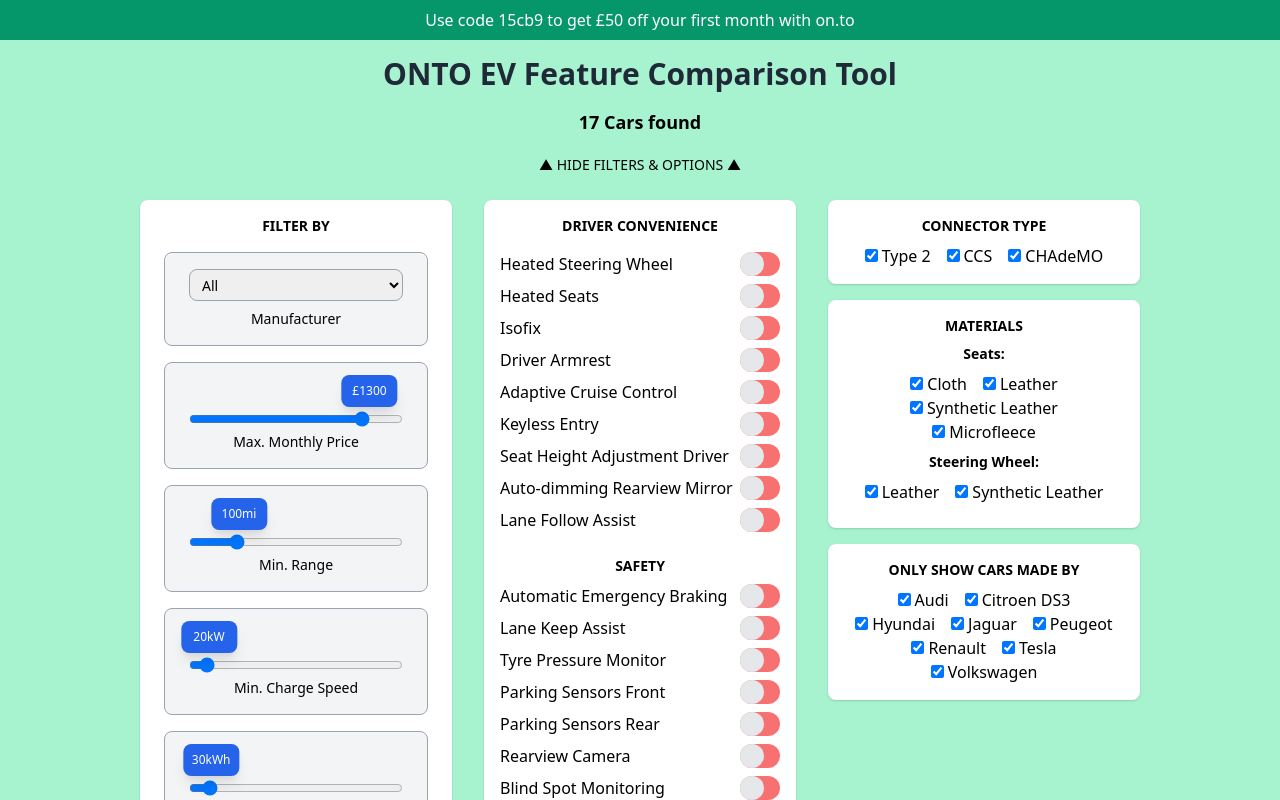
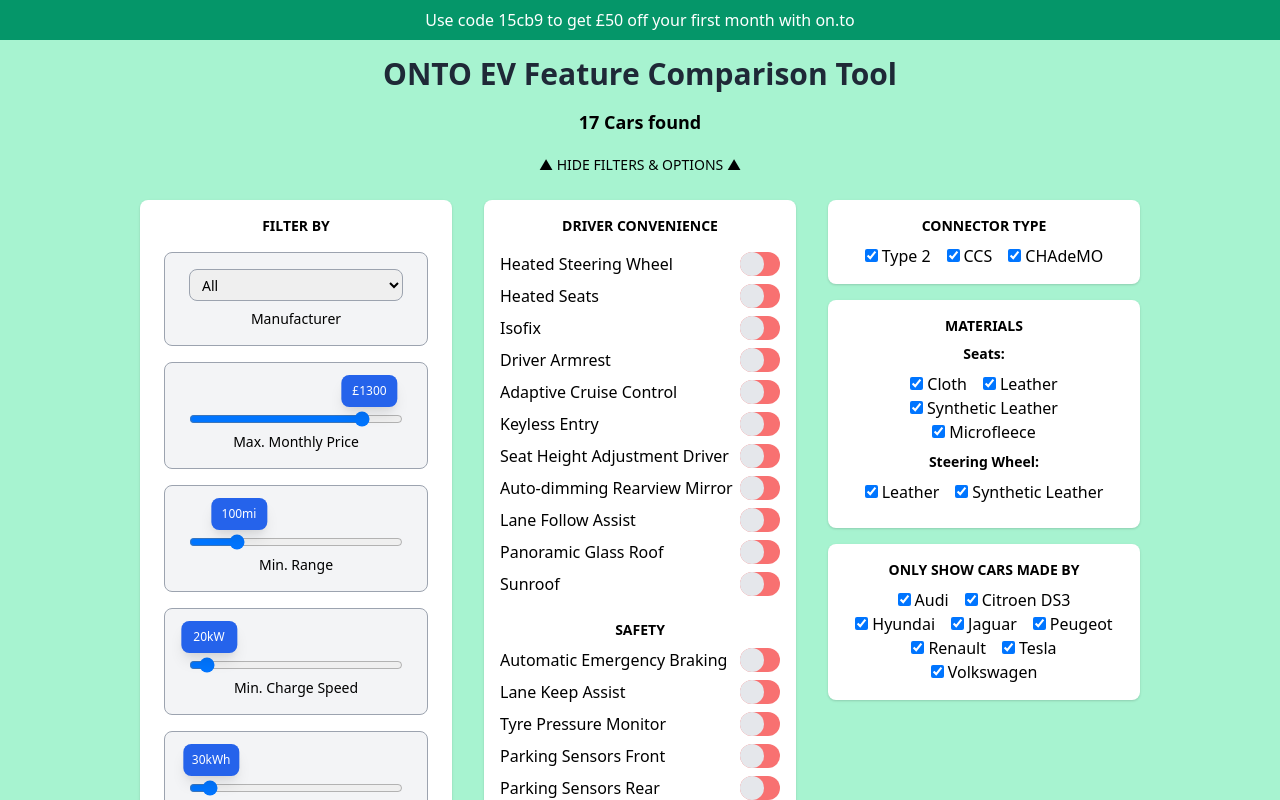
Before and after one commit to benbergmann82/ontofeatures, a React (Create React App) app: page / in a window 1280 px wide. Shown: the top 800 px of the page. Built offline with nearby package versions, Linux system fonts and the light colour scheme.

Commit message:
Added Sunroof and Panoramic Roof Options

```diff
--- a/public/cars_new.json
+++ b/public/cars_new.json
@@ -37,7 +37,9 @@
       "Anti-theft Alarm": true,
       "Electric Foldable Mirrors": true,
       "Heated Seats": true,
-      "Keyless Entry": false
+      "Keyless Entry": false,
+      "Sunroof": false,
+      "Panoramic Glass Roof": false
     },
     "connectivity": {
       "DAB Radio": true,
@@ -113,7 +115,9 @@
       "Anti-theft Alarm": false,
       "Electric Foldable Mirrors": true,
       "Heated Seats": true,
-      "Keyless Entry": true
+      "Keyless Entry": true,
+      "Sunroof": false,
+      "Panoramic Glass Roof": false
     },
     "connectivity": {
       "DAB Radio": true,
@@ -189,7 +193,9 @@
       "Anti-theft Alarm": false,
       "Electric Foldable Mirrors": false,
       "Heated Seats": true,
-      "Keyless Entry": false
+      "Keyless Entry": false,
+      "Sunroof": false,
+      "Panoramic Glass Roof": false
     },
     "connectivity": {
       "DAB Radio": true,
@@ -265,7 +271,9 @@
       "Anti-theft Alarm": false,
       "Electric Foldable Mirrors": false,
       "Heated Seats": false,
-      "Keyless Entry": true
+      "Keyless Entry": true,
+      "Sunroof": false,
+      "Panoramic Glass Roof": false
     },
     "connectivity": {
       "DAB Radio": true,
@@ -341,7 +349,9 @@
       "Anti-theft Alarm": false,
       "Electric Foldable Mirrors": true,
       "Heated Seats": false,
-      "Keyless Entry": true
+      "Keyless Entry": true,
+      "Sunroof": false,
+      "Panoramic Glass Roof": false
     },
     "connectivity": {
       "DAB Radio": true,
@@ -417,7 +427,9 @@
       "Anti-theft Alarm": true,
       "Electric Foldable Mirrors": true,
       "Heated Seats": false,
-      "Keyless Entry": false
+      "Keyless Entry": false,
+      "Sunroof": false,
+      "Panoramic Glass Roof": false
     },
     "connectivity": {
       "DAB Radio": true,
@@ -492,7 +504,9 @@
       "Anti-theft Alarm": true,
       "Electric Foldable Mirrors": true,
       "Heated Seats": false,
-      "Keyless Entry": false
+      "Keyless Entry": false,
+      "Sunroof": false,
+      "Panoramic Glass Roof": false
     },
     "connectivity": {
       "DAB Radio": true,
@@ -567,7 +581,9 @@
       "Anti-theft Alarm": true,
       "Electric Foldable Mirrors": true,
       "Heated Seats": false,
-      "Keyless Entry": false
+      "Keyless Entry": false,
+      "Sunroof": false,
+      "Panoramic Glass Roof": false
     },
     "connectivity": {
       "DAB Radio": true,
@@ -642,7 +658,9 @@
       "Anti-theft Alarm": true,
       "Electric Foldable Mirrors": true,
       "Heated Seats": false,
-      "Keyless Entry": true
+      "Keyless Entry": true,
+      "Sunroof": false,
+      "Panoramic Glass Roof": false
     },
     "connectivity": {
       "DAB Radio": true,
@@ -717,7 +735,9 @@
       "Anti-theft Alarm": true,
       "Electric Foldable Mirrors": true,
       "Heated Seats": true,
-      "Keyless Entry": false
+      "Keyless Entry": false,
+      "Sunroof": false,
+      "Panoramic Glass Roof": false
     },
     "connectivity": {
       "DAB Radio": true,
@@ -792,7 +812,9 @@
       "Anti-theft Alarm": true,
       "Electric Foldable Mirrors": true,
       "Heated Seats": true,
-      "Keyless Entry": true
+      "Keyless Entry": true,
+      "Sunroof": false,
+      "Panoramic Glass Roof": false
     },
     "connectivity": {
       "DAB Radio": true,
@@ -867,7 +889,9 @@
       "Anti-theft Alarm": true,
       "Electric Foldable Mirrors": true,
       "Heated Seats": true,
-      "Keyless Entry": true
+      "Keyless Entry": true,
+      "Sunroof": true,
+      "Panoramic Glass Roof": false
     },
     "connectivity": {
       "DAB Radio": true,
@@ -942,7 +966,9 @@
       "Anti-theft Alarm": true,
       "Electric Foldable Mirrors": true,
       "Heated Seats": true,
-      "Keyless Entry": false
+      "Keyless Entry": false,
+      "Sunroof": false,
+      "Panoramic Glass Roof": true
     },
     "connectivity": {
       "DAB Radio": true,
@@ -1017,7 +1043,9 @@
       "Anti-theft Alarm": true,
       "Electric Foldable Mirrors": true,
       "Heated Seats": true,
-      "Keyless Entry": false
+      "Keyless Entry": false,
+      "Sunroof": false,
+      "Panoramic Glass Roof": true
     },
     "connectivity": {
       "DAB Radio": true,
@@ -1092,7 +1120,9 @@
       "Anti-theft Alarm": true,
       "Electric Foldable Mirrors": true,
       "Heated Seats": true,
-      "Keyless Entry": true
+      "Keyless Entry": true,
+      "Sunroof": false,
+      "Panoramic Glass Roof": true
     },
     "connectivity": {
       "DAB Radio": true,
@@ -1167,7 +1197,9 @@
       "Anti-theft Alarm": true,
       "Electric Foldable Mirrors": true,
       "Heated Seats": true,
-      "Keyless Entry": true
+      "Keyless Entry": true,
+      "Sunroof": false,
+      "Panoramic Glass Roof": false
     },
     "connectivity": {
       "DAB Radio": true,
@@ -1242,7 +1274,9 @@
       "Anti-theft Alarm": true,
       "Electric Foldable Mirrors": true,
       "Heated Seats": true,
-      "Keyless Entry": true
+      "Keyless Entry": true,
+      "Sunroof": false,
+      "Panoramic Glass Roof": true
     },
     "connectivity": {
       "DAB Radio": true,
--- a/src/components/Options.js
+++ b/src/components/Options.js
@@ -28,6 +28,8 @@ const Options = ({ hidden }) => {
                     <Option title="Seat Height Adjustment Driver" callback={toggleOption} />
                     <Option title="Auto-dimming Rearview Mirror" callback={toggleOption} />
                     <Option title="Lane Follow Assist" callback={toggleOption} />
+                    <Option title="Panoramic Glass Roof" callback={toggleOption} />
+                    <Option title="Sunroof" callback={toggleOption} />
                     <span className="text-center font-bold uppercase text-sm mb-2 mt-4">Safety</span>
                     <Option title="Automatic Emergency Braking" callback={toggleOption} />
                     <Option title="Lane Keep Assist" callback={toggleOption} />
```
